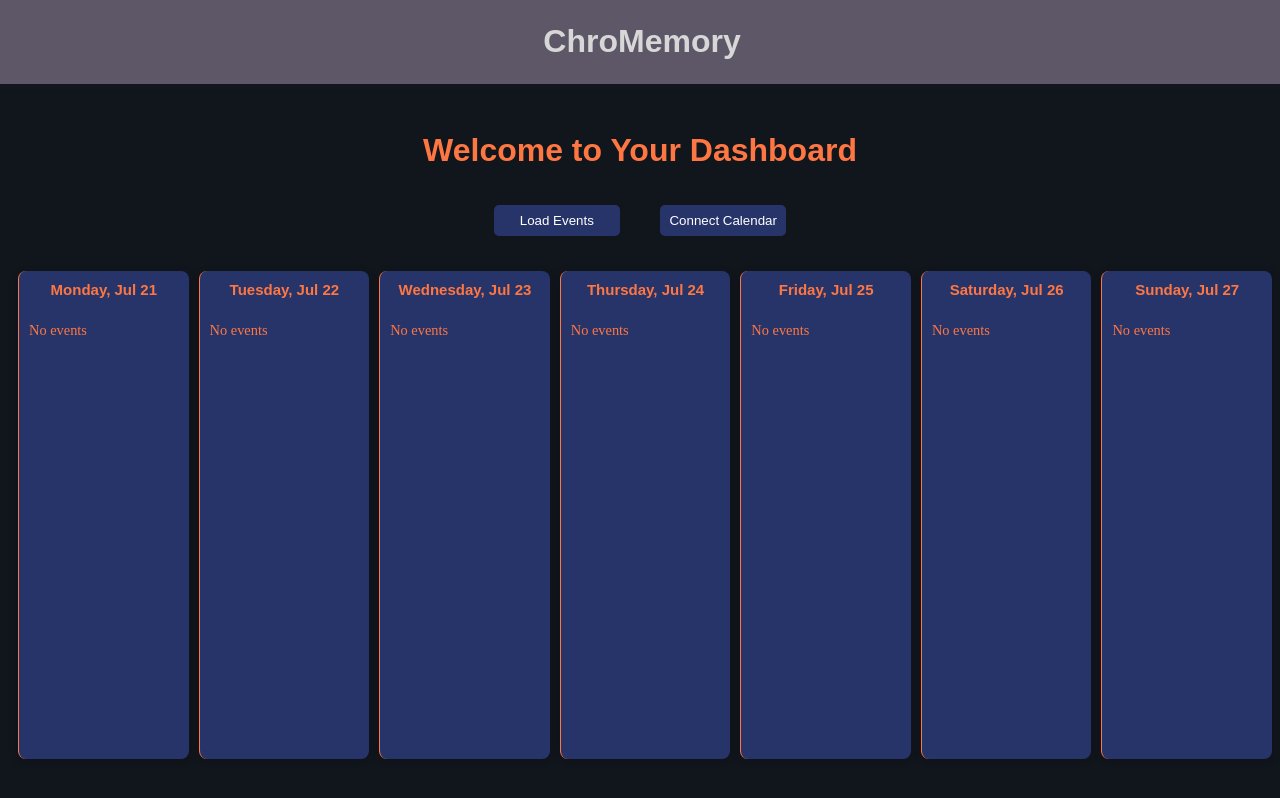
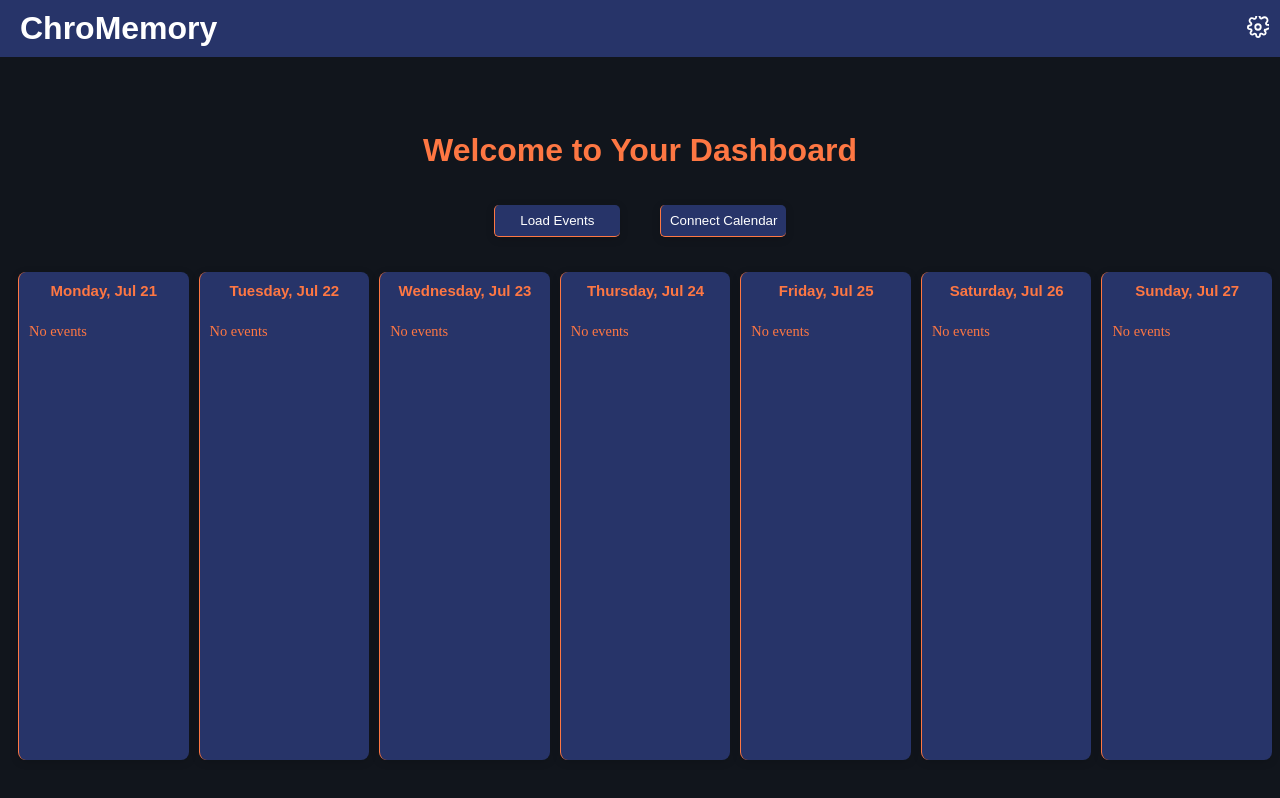
Before and after one commit to AlecLichtenberger/ChromeMemory, a React (Create React App) app in the folder frontend/: page /home in a window 1280 px wide. Built offline with nearby package versions, Linux system fonts and the light colour scheme.

Commit message:
I think it is complete

```diff
--- /dev/null
+++ b/frontend/src/components/BackendButton.css
@@ -0,0 +1,16 @@
+/* BackendButton.css */
+.backend-button {
+  transition: transform 0.12s ease, background-color 0.2s ease, box-shadow 0.2s ease;
+}
+
+/* While mouse is down */
+.backend-button:active:not(:disabled) {
+  transform: scale(0.97);
+  background-color: #1e2954; /* slightly darker than #273469 */
+}
+
+/* Optional: disabled look */
+.backend-button:disabled {
+  opacity: 0.6;
+  cursor: not-allowed;
+}
--- a/frontend/src/components/BackendButton.jsx
+++ b/frontend/src/components/BackendButton.jsx
@@ -1,4 +1,5 @@
-import React from "react";
+import React, { useState } from "react";
+import "./BackendButton.css";
 
 export default function BackendButton({
   children,
@@ -7,16 +8,31 @@ export default function BackendButton({
   disabled = false,
   loading = false,
   style = {},
+  className = "",
+  pressDurationMs = 200, // how long the "pressed" state lasts after click
 }) {
+  const [pressed, setPressed] = useState(false);
+
+  const handleClick = async (e) => {
+    if (disabled || loading) return;
+    setPressed(true);
+    try {
+      await onClick?.(e);
+    } finally {
+      // keep the "pressed" visual briefly after click to make it feel responsive
+      setTimeout(() => setPressed(false), pressDurationMs);
+    }
+  };
+
   const backendButtonStyle = {
     marginTop: "10px",
     width: "10%",
     padding: "8px",
-        backgroundColor: "#273469",
+    backgroundColor: pressed ? "#1e2954" : "#273469", // pressed color
     color: "white",
     border: "none",
     borderRadius: "5px",
-        cursor: "pointer",
+    cursor: disabled || loading ? "not-allowed" : "pointer",
     marginBottom: "15px",
     marginLeft: "10px",
     marginRight: "10px",
@@ -24,13 +40,26 @@ export default function BackendButton({
     placeItems: "center",
     justifyContent: "center",
     alignItems: "center",
-    }
+    boxShadow: pressed
+      ? "0 1px 4px rgba(0, 0, 0, 0.2)"
+      : "0 2px 8px rgba(0, 0, 0, 0.15)",
+    borderLeft: "1px solid #FE7743",
+    borderBottom: "1px solid #FE7743",
+    transform: pressed ? "scale(0.97)" : "scale(1)",
+    transition: "transform 0.12s ease, background-color 0.2s ease, box-shadow 0.2s ease",
+    ...style,
+  };
 
-    return(
-    <button onClick={onClick} disabled={disabled} style={backendButtonStyle}>
-        {}
+  return (
+    <button
+      type="button"
+      onClick={handleClick}
+      disabled={disabled || loading}
+      className={`backend-button ${className}`}
+      style={backendButtonStyle}
+      aria-busy={loading ? "true" : undefined}
+    >
       {loading ? "Loading..." : children}
     </button>
   );
-
 }
--- a/frontend/src/components/calendar.css
+++ b/frontend/src/components/calendar.css
@@ -1,11 +1,12 @@
 .calendar-event{
-    background-color: #273469;
-    color: #e0e0e0;
-    border-radius: 8px;
-    padding: 10px;
-    margin-bottom: 12px;
-    box-shadow: 0 2px 8px rgba(0, 0, 0, 0.15);
-    transition: transform 0.2s ease;
+  border-left: 4px solid #FE7743;
+  background: rgba(254, 119, 67, 0.08);
+  padding-left: 8px;
+  border-radius: 4px;
+  padding-bottom: 4px;
+  padding-top: 4px;
+  margin-bottom: 4px;
+  margin-top: 4px;
 
 }
 .calendar-event:hover {
@@ -19,6 +20,10 @@
   background: rgba(254, 119, 67, 0.08);
   padding-left: 8px;
   border-radius: 4px;
+  padding-bottom: 4px;
+  padding-top: 4px;
+  margin-bottom: 4px;
+  margin-top: 4px;
 }
 
 .event-title{
@@ -50,10 +55,11 @@
     padding: 10px;
     margin-bottom: 12px;
     box-shadow: 0 2px 8px rgba(0, 0, 0, 0.15);
+    border-left: 1px solid #FE7743;
     transition: transform 0.2s ease;
     flex: 1;
     margin-left: 10px;
-    border-left: 1px solid #FE7743;
+
     display: flex;
     flex-direction: column;
     padding: 10px;
--- a/frontend/src/components/home.js
+++ b/frontend/src/components/home.js
@@ -1,46 +1,33 @@
-import React, { useState, useEffect, use } from "react";
-import CalendarModal from "./CalConnectModal";
+import React, { useState } from "react";
 import CalendarWidget from "./calendar";
 import { GoogleAuthProvider, signInWithPopup } from "firebase/auth";
-import { useLocation } from "react-router-dom";
 import { auth } from "../firebase";
-import './calendar.css';
+import "./calendar.css";
 
 const Home = () => {
+  const [isConnecting, setIsConnecting] = useState(false);
+  const [menuOpen, setMenuOpen] = useState(false);
 
-  const [showModal, setShowModal] = useState(true);
-
-  // useEffect(() => {
-  //   const hasCalendarAccess = localStorage.getItem("hasCalendarAccess") === "true";
-  //   console.log("Has Calendar Access:", hasCalendarAccess);
-  //   setShowModal(!hasCalendarAccess);
-  // }, []);
-
-  const [isConnecting, setIsConnecting] = useState(false);
   const handleConnect = () => {
-    const userId = auth.currentUser.uid;
-
+    const userId = auth.currentUser?.uid;
+    if (!userId) return;
 
     const popup = window.open(
       `http://localhost:5000/api/auth/calendar-consent?userId=${userId}`,
-      '_blank',
-      'width=500,height=600'
+      "_blank",
+      "width=500,height=600"
     );
 
     const timer = setInterval(() => {
-      if (popup.closed) {
+      if (popup?.closed) {
         clearInterval(timer);
-        // Optionally trigger an event or refetch events
-        console.log("Popup closed, maybe refresh calendar data now.");
         setIsConnecting(true);
-
       }
     }, 500);
-    console.log(setIsConnecting);
   };
 
   const handleConnectCalendar = async () => {
-    if (isConnecting) return; // Prevent multiple clicks
+    if (isConnecting) return;
     setIsConnecting(true);
     const provider = new GoogleAuthProvider();
     provider.addScope("https://www.googleapis.com/auth/calendar.readonly");
@@ -50,9 +37,8 @@ const Home = () => {
       const credential = GoogleAuthProvider.credentialFromResult(result);
       const accessToken = credential.accessToken;
 
-      // Send token to backend to store
       const idToken = await result.user.getIdToken();
-      const response  = await fetch("http://localhost:5000/api/auth/store-calendar-token", {
+      const response = await fetch("http://localhost:5000/api/auth/store-calendar-token", {
         method: "POST",
         headers: {
           "Content-Type": "application/json",
@@ -61,60 +47,134 @@ const Home = () => {
         body: JSON.stringify({ googleAccessToken: accessToken }),
       });
 
-      if(!response.ok){
-        console.log("Failed to store calendar token");
-        throw new Error("Failed to store calendar token");
-      }
-      console.log("Successfully stored calendar token");
+      if (!response.ok) throw new Error("Failed to store calendar token");
+
       alert("Calendar connected!");
       localStorage.setItem("hasCalendarAccess", "true");
-      setShowModal(false);
     } catch (error) {
       console.log("Error connecting to Google Calendar:", error);
-      setIsConnecting(false);
       alert("Failed to connect: " + error.message);
     } finally {
       setIsConnecting(false);
     }
+  };
 
+  // 🔑 Sign out handler
+  const handleSignOut = async () => {
+    try {
+      await auth.signOut();
+    } catch (_) {
+      // ignore
+    }
+    // Clear any local tokens/flags your app uses
+    localStorage.removeItem("token");
+    localStorage.removeItem("hasCalendarAccess");
+    // Go to login/home or just reload
+    window.location.href = "/"; // or window.location.reload();
   };
 
   return (
+    <div>
+      {/* Top banner with title + settings */}
+      <div className="top-banner" style={styles.banner}>
+        <h1 style={{ margin: 0 }}>ChroMemory</h1>
 
-    <div>
-      <div className="top-banner">
-        <h1>ChroMemory</h1>
+        <div style={{ position: "relative" }}>
+          {/* Settings (gear) button — using inline SVG (no extra package) */}
+          <button
+            onClick={() => setMenuOpen((v) => !v)}
+            style={styles.iconBtn}
+            aria-label="Open settings"
+          >
+            <svg
+              width="22"
+              height="22"
+              viewBox="0 0 24 24"
+              fill="none"
+              stroke="currentColor"
+              strokeWidth="2"
+              strokeLinecap="round"
+              strokeLinejoin="round"
+
+            >
+              <circle cx="12" cy="12" r="3"></circle>
+              <path d="M19.4 15a1.65 1.65 0 0 0 .33 1.82l.06.06a2 2 0 1 1-2.83 2.83l-.06-.06a1.65 1.65 0 0 0-1.82-.33 1.65 1.65 0 0 0-1 1.51V21a2 2 0 1 1-4 0v-.09a1.65 1.65 0 0 0-1-1.51 1.65 1.65 0 0 0-1.82.33l-.06.06a2 2 0 1 1-2.83-2.83l.06-.06A1.65 1.65 0 0 0 5 15.4a1.65 1.65 0 0 0-1.51-1H3a2 2 0 1 1 0-4h.09a1.65 1.65 0 0 0 1.51-1 1.65 1.65 0 0 0-.33-1.82l-.06-.06A2 2 0 1 1 7.04 2.7l.06.06A1.65 1.65 0 0 0 8.92 3a1.65 1.65 0 0 0 1-1.51V1a2 2 0 1 1 4 0v.09a1.65 1.65 0 0 0 1 1.51 1.65 1.65 0 0 0 1.82-.33l.06-.06A2 2 0 1 1 21.3 7.04l-.06.06c-.46.46-.6 1.14-.33 1.82.2.51.77.84 1.39.84H23a2 2 0 1 1 0 4h-.09c-.62 0-1.19.33-1.51 1z"></path>
+            </svg>
+          </button>
+
+          {menuOpen && (
+            <div style={styles.menu}>
+              <button style={styles.menuItem} onClick={handleSignOut}>
+                Sign out
+              </button>
+              {/* Add more items here e.g. Profile, Settings page, etc. */}
+            </div>
+          )}
+        </div>
       </div>
+
       <h1 style={styles.headerText}>Welcome to Your Dashboard</h1>
 
       <CalendarWidget
-          hasCalendarAccess={localStorage.getItem("hasCalendarAccess") === "true"}
-          calConnected={isConnecting}
-          onConnect={handleConnect}
+        hasCalendarAccess={localStorage.getItem("hasCalendarAccess") === "true"}
+        calConnected={isConnecting}
+        onConnect={handleConnect}
       />
     </div>
   );
 };
 
 const styles = {
+  banner: {
+    backgroundColor: "#273469",
+    color: "white",
+    padding: "10px 20px",
+    display: "flex",
+    justifyContent: "space-between",
+    alignItems: "center",
+  },
+  iconBtn: {
+    background: "transparent",
+  border: "none",
+  color: "white",
+  cursor: "pointer",
+  padding: 6,
+  borderRadius: 6,
+  marginRight: "25px", // ⬅ moves gear left
+  },
+  menu: {
+    position: "absolute",
+    top: "100%",
+    right: "-100px",
+    background: "white",
+    color: "#273469",
+    borderRadius: 6,
+    boxShadow: "0 2px 8px rgba(0,0,0,0.15)",
+    minWidth: 140,
+    zIndex: 1000,
+    overflow: "hidden",
+    marginRight: "50px",
+  },
+  menuItem: {
+    width: "100%",
+    padding: "10px 12px",
+    border: "none",
+    background: "transparent",
+    textAlign: "left",
+    cursor: "pointer",
+    fontFamily: "'Work Sans', sans-serif",
+  },
   headerText: {
     color: "#FE7743",
     fontFamily: "'Work Sans', Sans-serif",
     display: "flex",
-
-  /* Optional: Add width and height for better control */
-
     height: "200px",
     placeItems: "center",
     justifyContent: "center",
     alignItems: "center",
     marginTop: "50px",
     marginBottom: "-75px",
-
   },
-
-
-
-}
+};
 
 export default Home;
```
Also changed, not shown: frontend/src/index.css (line endings or trailing spaces). Lines whose indentation alone changed are shown as unchanged.
